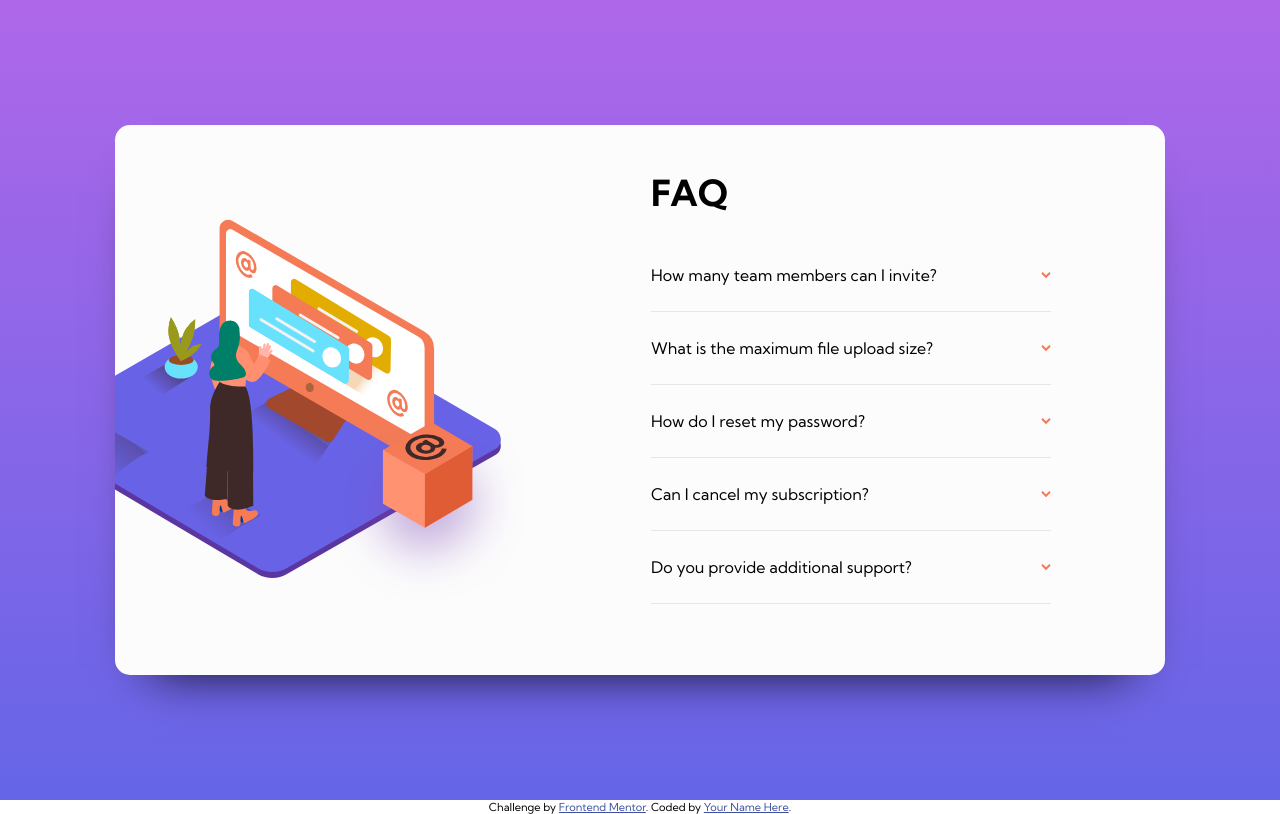
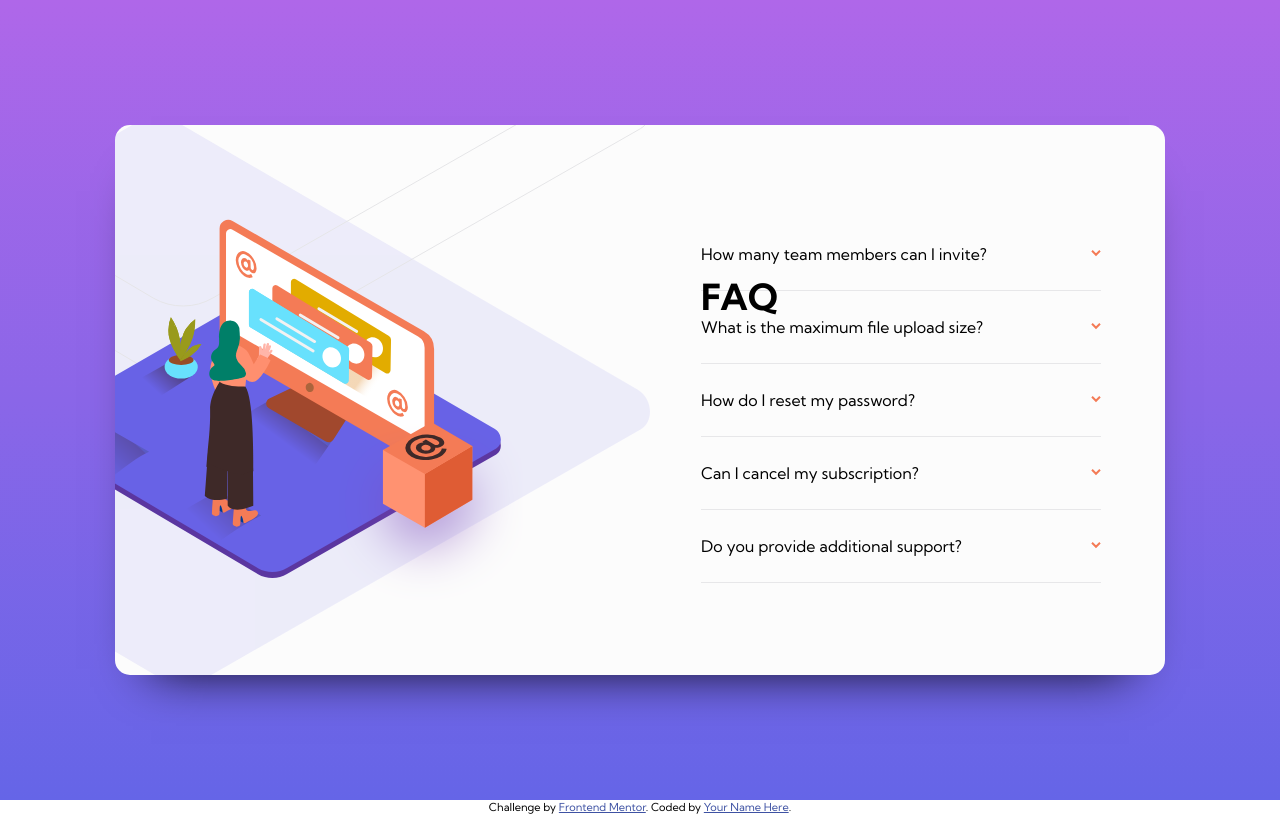
Before and after one commit to antonioscardovi/faq-accordion-card, a plain HTML site: page index.html in a window 1280 px wide. Drawn offline with Linux system fonts and the light colour scheme.

Commit message:
background pattern initial

```diff
--- a/index.html
+++ b/index.html
@@ -32,9 +32,6 @@
       <img class="box" src="/images/illustration-box-desktop.svg" alt="box" />
       <div class="card">
         <div class="illustration">
-          <div class="shadow line-1"></div>
-          <div class="shadow line-2"></div>
-          <div class="shadow full"></div>
           <img
             src="/images/illustration-woman-online-desktop.svg"
             alt="woman"
--- a/style/style.scss
+++ b/style/style.scss
@@ -37,20 +37,22 @@ body {
     box-shadow: 0px 30px 50px -36px;
     overflow: hidden;
     .illustration {
-      padding: 50px;
+      padding: 100px;
+      background-image: url("/images/bg-pattern-desktop.svg");
+      background-repeat: no-repeat;
+      background-position: right bottom;
+      background-size: auto;
       img {
         padding-right: 50px;
       }
       .shadow {
-        position: absolute;
         border: 2px solid $dividers;
         border-radius: 25px;
         min-width: 300px;
         min-height: 300px;
         padding: 25px;
-        margin: 10px;
+        margin: -272px;
         transform: rotate3d(1, 1, 0, 45deg);
-        z-index: -1;
       }
       .line-1 {
         top: 150px;
@@ -70,9 +72,11 @@ body {
       flex: 1 1 0;
       padding: 50px;
       padding-right: 250px;
-      margin-bottom: 50px;
+      // margin-bottom: 50px;
       h1 {
+        position: absolute;
         font-size: 36px;
+        top: 250px;
       }
       .accordion {
         border-bottom: solid 1px $dividers;
@@ -92,9 +96,12 @@ body {
             transform: rotateZ(180deg);
           }
         }
+        .active {
+          font-weight: 700;
+        }
         .answer {
           font-weight: 500;
-          font-size: 12px;
+          font-size: 13px;
           max-height: 0;
           overflow: hidden;
           transition: 0.4s ease-in-out;
```
Also changed, not shown: style/style.css, 1 other file.
